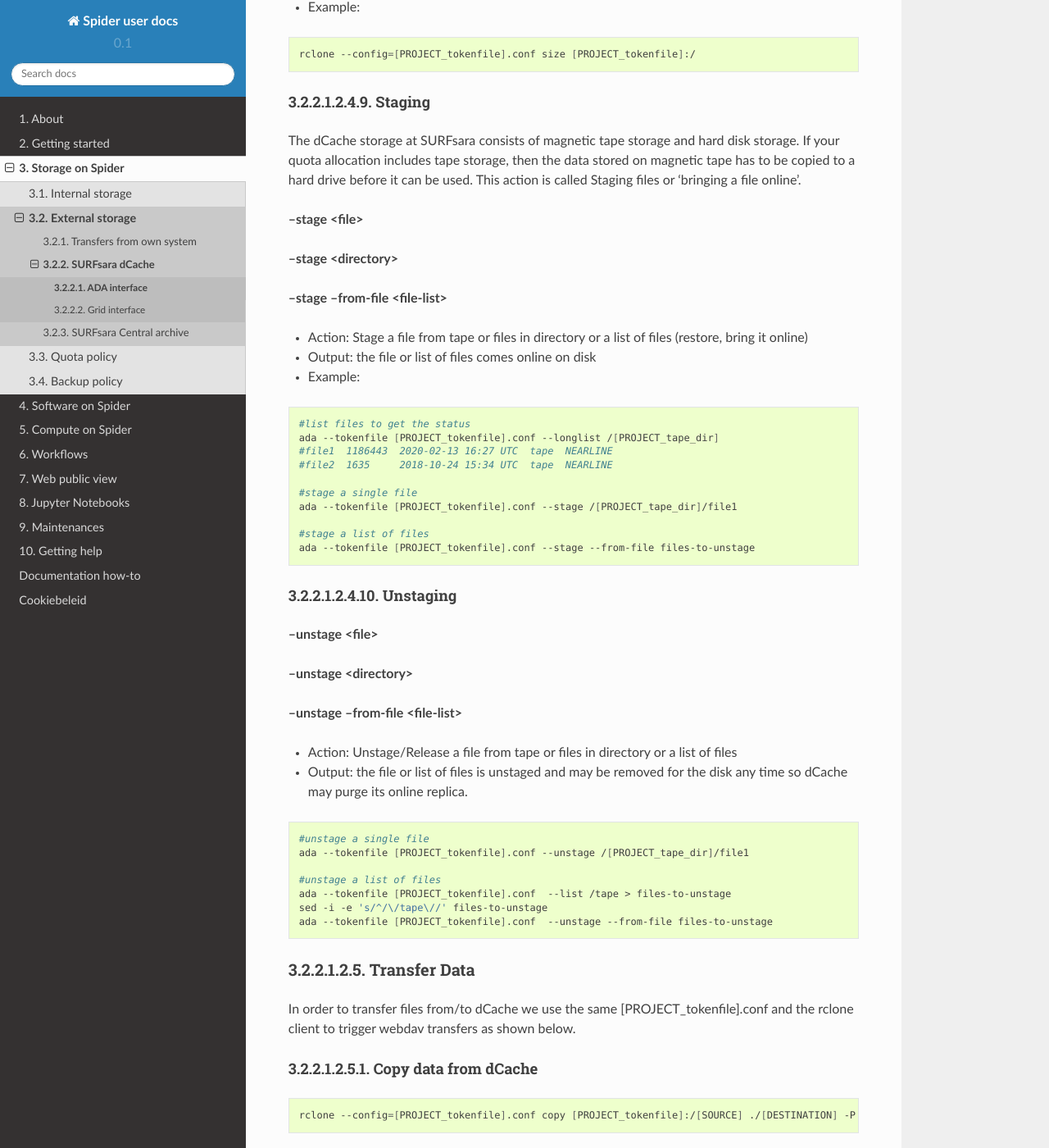
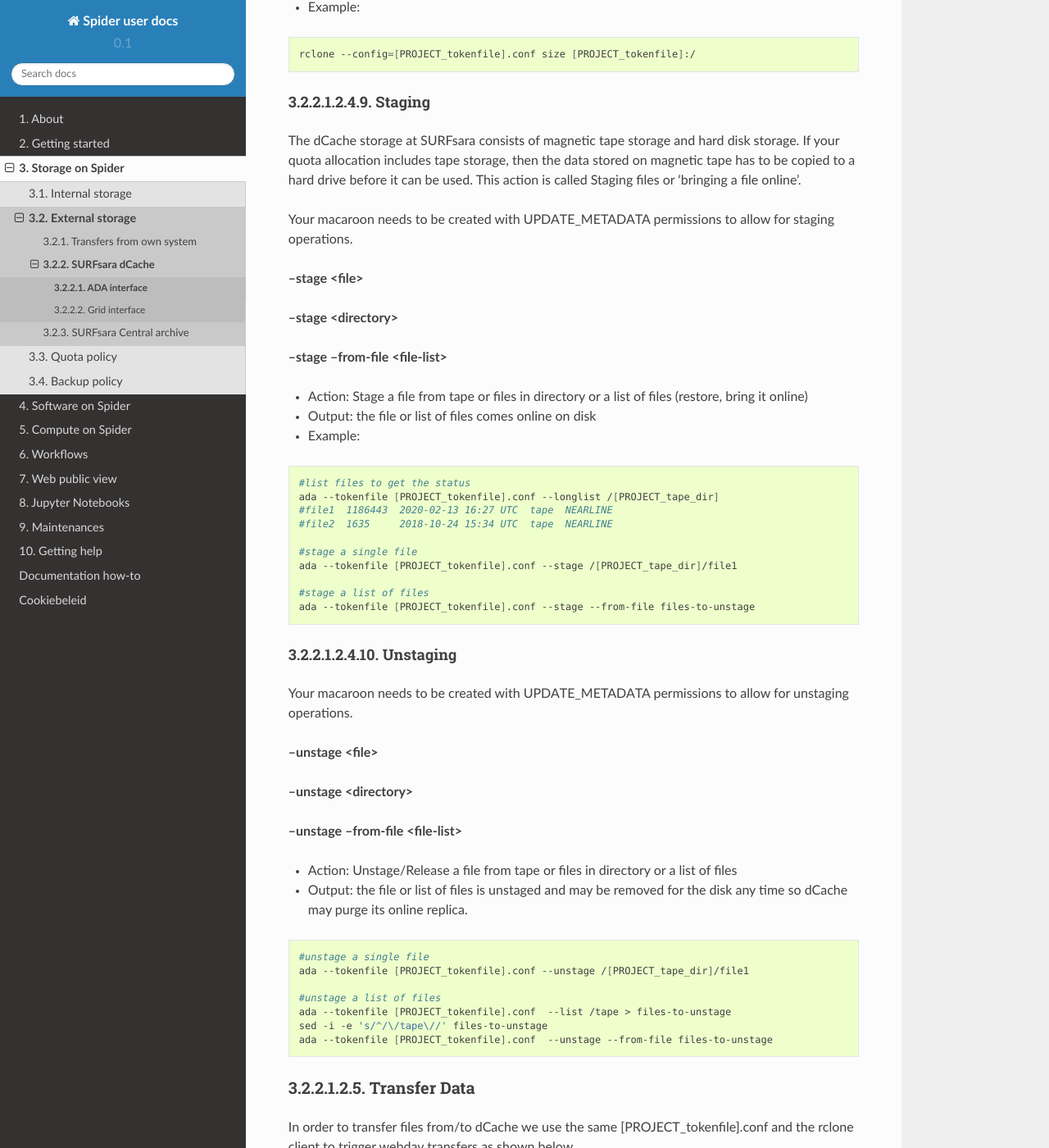
Before and after one commit to sara-nl/spiderdocs, a Sphinx documentation site: the page built from source/Pages/storage/ada-interface.rst, in a window 1280 px wide and 1400 px high, scrolled down 6117 px. Shown: the whole window at 82% size. Built offline with Sphinx 7.4.7 and the Read the Docs theme 2.0.0, drawn with Linux system fonts in a browser that asks for light colours.

Commit message:
add UPDATE_METADATA permissions for staging operations

```diff
--- a/source/Pages/storage/ada-interface.rst
+++ b/source/Pages/storage/ada-interface.rst
@@ -296,6 +296,8 @@ storage. If your quota allocation includes tape storage, then the data stored
 on magnetic tape has to be copied to a hard drive before it can be used.
 This action is called Staging files or ‘bringing a file online’.
 
+Your macaroon needs to be created with UPDATE_METADATA permissions to allow for staging operations.
+
 **--stage <file>**
 
 **--stage <directory>**
@@ -321,6 +323,8 @@ This action is called Staging files or ‘bringing a file online’.
 
 Unstaging
 ---------
+
+Your macaroon needs to be created with UPDATE_METADATA permissions to allow for unstaging operations.
 
 **--unstage <file>**
 
```
